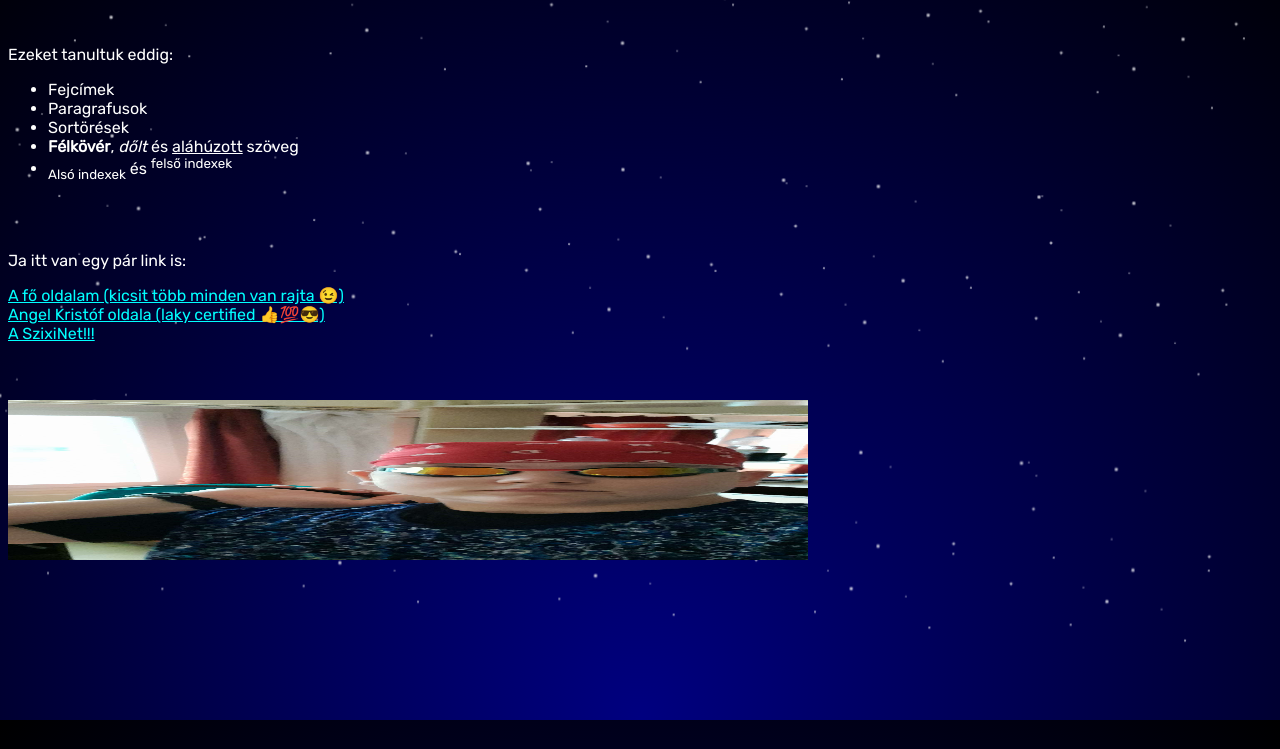
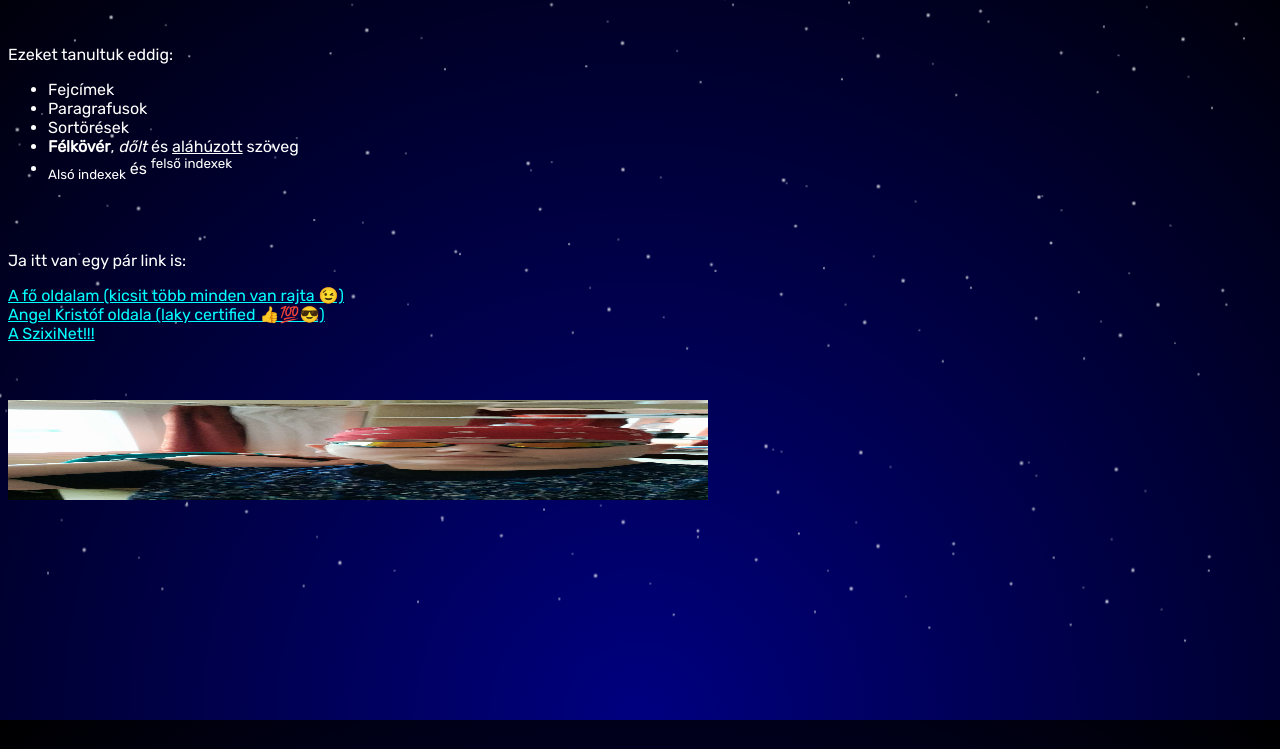
Before and after one commit to LBence-Szixi/lbence-szixi.github.io, a plain HTML site: page index.html in a window 1280 px wide. Shown: the part 109-858 px from the top of the page. Drawn offline with Linux system fonts and the light colour scheme; a web font is replaced by a local one.

Commit message:
Update 1.1
Fixed world's best image

```diff
--- a/index.html
+++ b/index.html
@@ -44,7 +44,7 @@
 	<br>
 	<br>
 	<br>
-	<img src="endzsol.jpg" alt="Endzsöl" width="800" height="160" title="jur velkám endzsöl ;)">
+	<img src="endzsol.jpg" alt="Endzsöl"  title="jur velkám endzsöl ;)">
 
 </body>
 </html>
--- a/style.css
+++ b/style.css
@@ -18,6 +18,13 @@ body
 	font-family: 'Rubik', sans-serif;
 }
 
+img{
+	width: 100%;
+	height: 20%;
+	max-width: 700px;
+	max-height: 100px;
+}
+
 a
 {
 	color:aqua;
```
